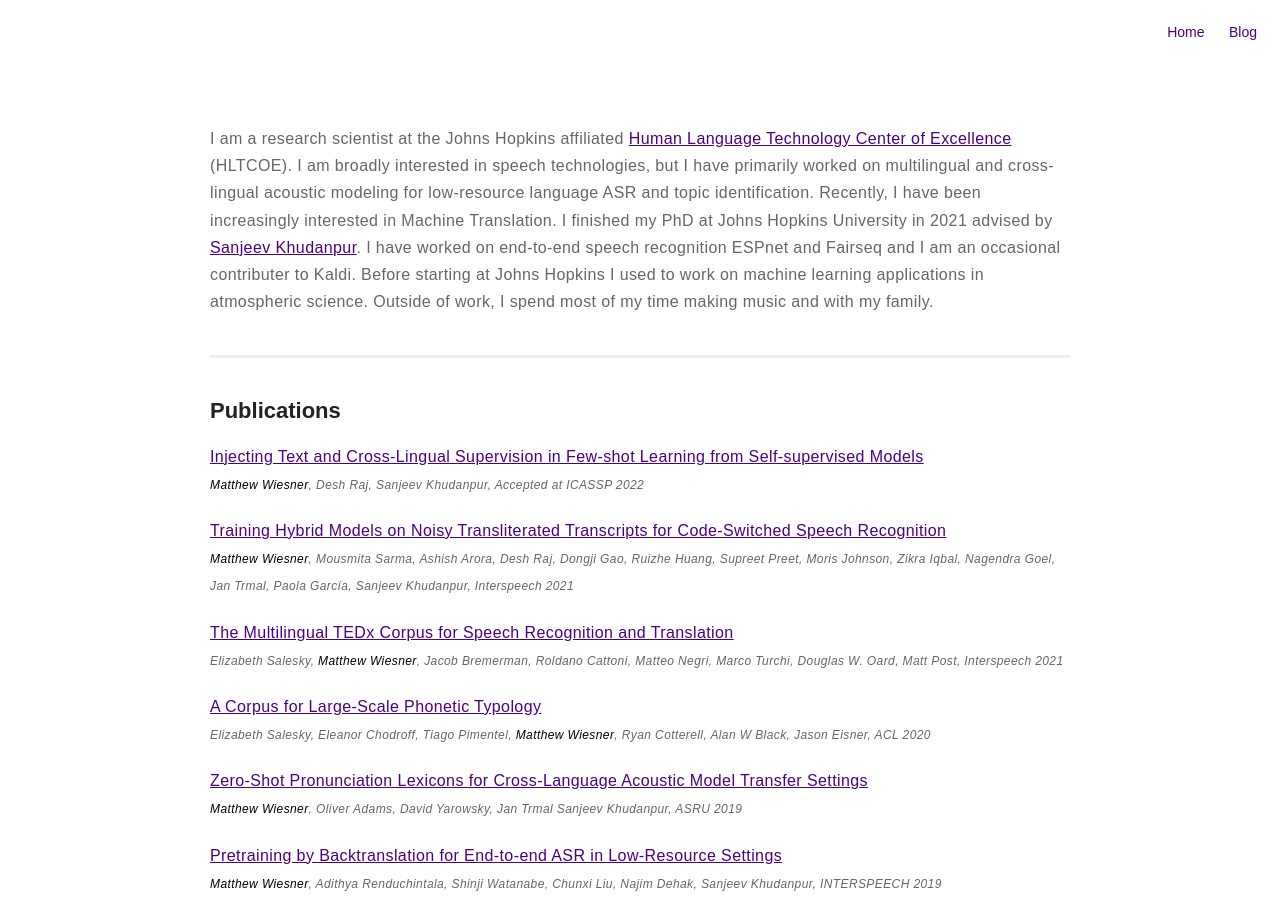
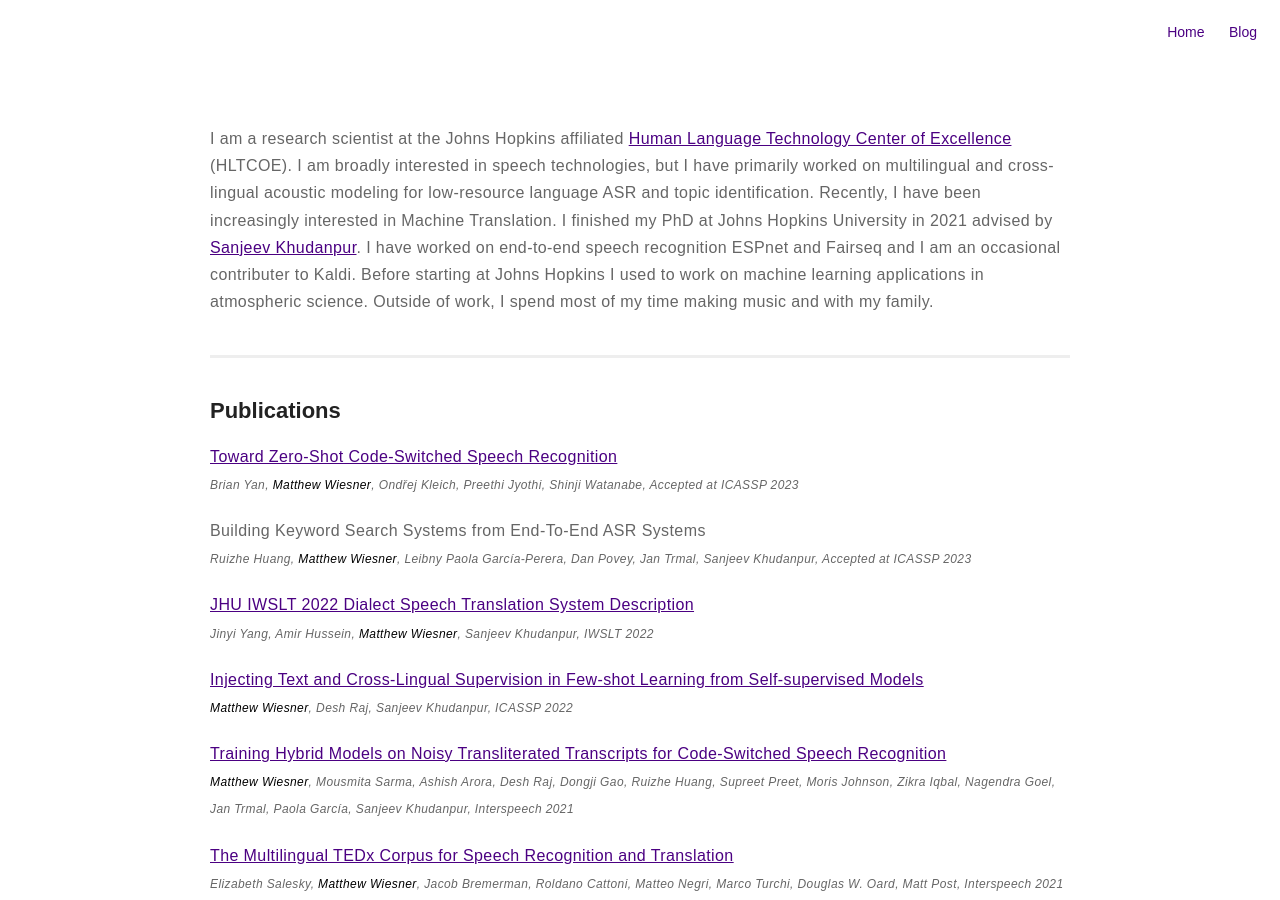
Before and after one commit to m-wiesner/m-wiesner.github.io, a Jekyll site: the page built from about.md, in a window 1280 px wide and 900 px high. Built offline with Jekyll 4.4.1, drawn with Linux system fonts in a browser that asks for light colours.

Commit message:
Update about.md

```diff
--- a/about.md
+++ b/about.md
@@ -18,8 +18,17 @@ I spend most of my time making music and with my family.</p>
 
 <h2>Publications</h2>
 
+<p><a href="https://arxiv.org/pdf/2211.01458.pdf">Toward Zero-Shot Code-Switched Speech Recognition</a><br />
+<em style="font-size: 75%">Brian Yan, <strong>Matthew Wiesner</strong>, Ondřej Kleich, Preethi Jyothi, Shinji Watanabe, Accepted at ICASSP 2023</em></p>
+
+<p>Building Keyword Search Systems from End-To-End ASR Systems<br />
+<em style="font-size: 75%">Ruizhe Huang, <strong>Matthew Wiesner</strong>, Leibny Paola García-Perera, Dan Povey, Jan Trmal, Sanjeev Khudanpur, Accepted at ICASSP 2023</em></p>
+
+<p><a href="https://aclanthology.org/2022.iwslt-1.29.pdf">JHU IWSLT 2022 Dialect Speech Translation System Description</a><br />
+<em style="font-size: 75%">Jinyi Yang, Amir Hussein, <strong>Matthew Wiesner</strong>, Sanjeev Khudanpur, IWSLT 2022</em></p>
+
 <p><a href="https://arxiv.org/pdf/2110.04863.pdf">Injecting Text and Cross-Lingual Supervision in Few-shot Learning from Self-supervised Models</a><br />
-<em style="font-size: 75%"><strong>Matthew Wiesner</strong>, Desh Raj, Sanjeev Khudanpur, Accepted at ICASSP 2022</em></p>
+<em style="font-size: 75%"><strong>Matthew Wiesner</strong>, Desh Raj, Sanjeev Khudanpur, ICASSP 2022</em></p>
 
 <p><a href="https://www.isca-speech.org/archive/pdfs/interspeech_2021/wiesner21_interspeech.pdf">Training Hybrid Models on Noisy Transliterated Transcripts for
   Code-Switched Speech Recognition</a><br />
```
